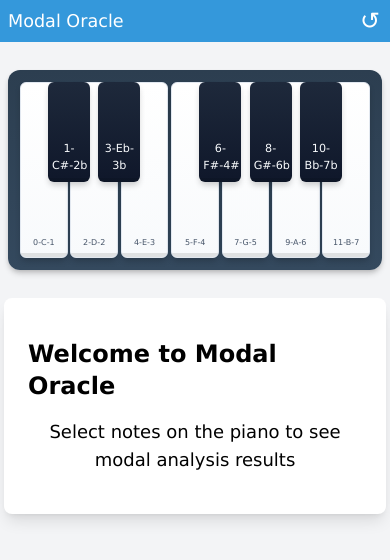
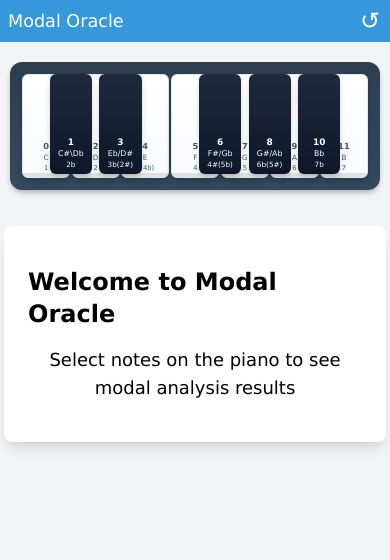
Before and after one commit to aliadelelroby/oracle_modal_v2, a plain HTML site: page index.html in a window 390 px wide. Drawn offline with nearby package versions, Linux system fonts and the light colour scheme.

Commit message:
small update

```diff
--- a/script.js
+++ b/script.js
@@ -1013,6 +1013,20 @@ function getSelectedNotes() {
  */
 function generatePianoKeyForNote(note) {
   const colorClass = note.accidental ? "key-black" : "key-white";
+  const noteMapping = {
+    C: "0-C-1",
+    "C#": "1-C#\\Db-2b",
+    D: "2-D-2",
+    Eb: "3-Eb/D#-3b(2#)",
+    E: "4-E-3(4b)",
+    F: "5-F-4",
+    "F#": "6-F#/Gb-4#(5b)",
+    G: "7-G-5",
+    "G#": "8-G#/Ab-6b(5#)",
+    A: "9-A-6",
+    Bb: "10-Bb-7b",
+    B: "11-B-7",
+  };
   const thirdNomenclature = {
     C: "1",
     "C#": "2b",
@@ -1027,7 +1041,15 @@ function generatePianoKeyForNote(note) {
     Bb: "7b",
     B: "7",
   };
-  const noteText = `${note.index}-${note.name}-${thirdNomenclature[note.name]}`;
+
+  // Split the note text into parts for better formatting
+  const parts = noteMapping[note.name].split("-");
+  const noteText = `
+    <div class="key-index">${parts[0]}</div>
+    <div class="key-name">${parts[1]}</div>
+    <div class="key-degree">${parts[2]}</div>
+  `;
+
   let div = document.createElement("div");
   div.classList.add("piano-key", colorClass, "note-selector");
   div.setAttribute("data-note", note.name);
--- a/style.css
+++ b/style.css
@@ -102,6 +102,29 @@
   transition: all 0.2s ease-in-out;
   position: relative;
   overflow: hidden;
+  gap: 2px;
+}
+
+.piano-key .key-index,
+.piano-key .key-name,
+.piano-key .key-degree {
+  width: 100%;
+  text-align: center;
+  line-height: 1.2;
+  word-break: break-word;
+  overflow-wrap: break-word;
+}
+
+.piano-key .key-index {
+  font-weight: bold;
+}
+
+.piano-key .key-name {
+  font-size: 0.85em;
+}
+
+.piano-key .key-degree {
+  font-size: 0.75em;
 }
 
 /* Alterations styling */
@@ -457,45 +480,46 @@ details[open] summary::before {
 
 @media (max-width: 768px) {
   #chords-table-container {
-    margin-top: 0.5rem;
-    overflow-x: auto;
+    margin-top: 1rem;
   }
 
   .section-title {
     font-size: 1.25rem;
-    margin-bottom: 0.5rem;
-    padding-left: 0.5rem;
   }
 
   #chords-table .header-groups th:not(:first-child) {
-    font-size: 0.65rem;
-    padding: 0.25rem;
-    min-width: 80px;
+    height: 5rem;
+    font-size: 0.8rem;
   }
 
   #chords-table .header-chords th,
-  #chords-table td {
-    font-size: 0.65rem;
-    padding: 0.25rem;
+  #chords-table .row-header {
+    font-size: 0.8rem;
   }
 
   .piano-key {
-    min-width: 1.5rem;
-    font-size: 0.6rem;
+    padding: 0.4rem 0.2rem;
+    font-size: 0.7rem;
+  }
+
+  .piano-key .key-index {
+    font-size: 0.8em;
+  }
+
+  .piano-key .key-name {
+    font-size: 0.75em;
+  }
+
+  .piano-key .key-degree {
+    font-size: 0.7em;
   }
 
   #piano-container {
-    padding: 0.5rem;
-    margin-top: 0.5rem;
+    height: auto;
   }
 
   #piano-keys {
-    column-gap: 3px;
-  }
-
-  #modal-result-container {
-    padding: 0.5rem;
-    margin-top: 0.5rem;
+    height: 8rem;
   }
 
   .mode-rotation {
@@ -558,8 +582,16 @@ details[open] summary::before {
 
 @media (max-width: 480px) {
   .piano-key {
-    min-width: 1.25rem;
-    font-size: 0.5rem;
+    padding: 0.3rem 0.15rem;
+    font-size: 0.65rem;
+  }
+
+  .piano-key .key-name {
+    font-size: 0.7em;
+  }
+
+  .piano-key .key-degree {
+    font-size: 0.65em;
   }
 
   #modal-result-container {
```
